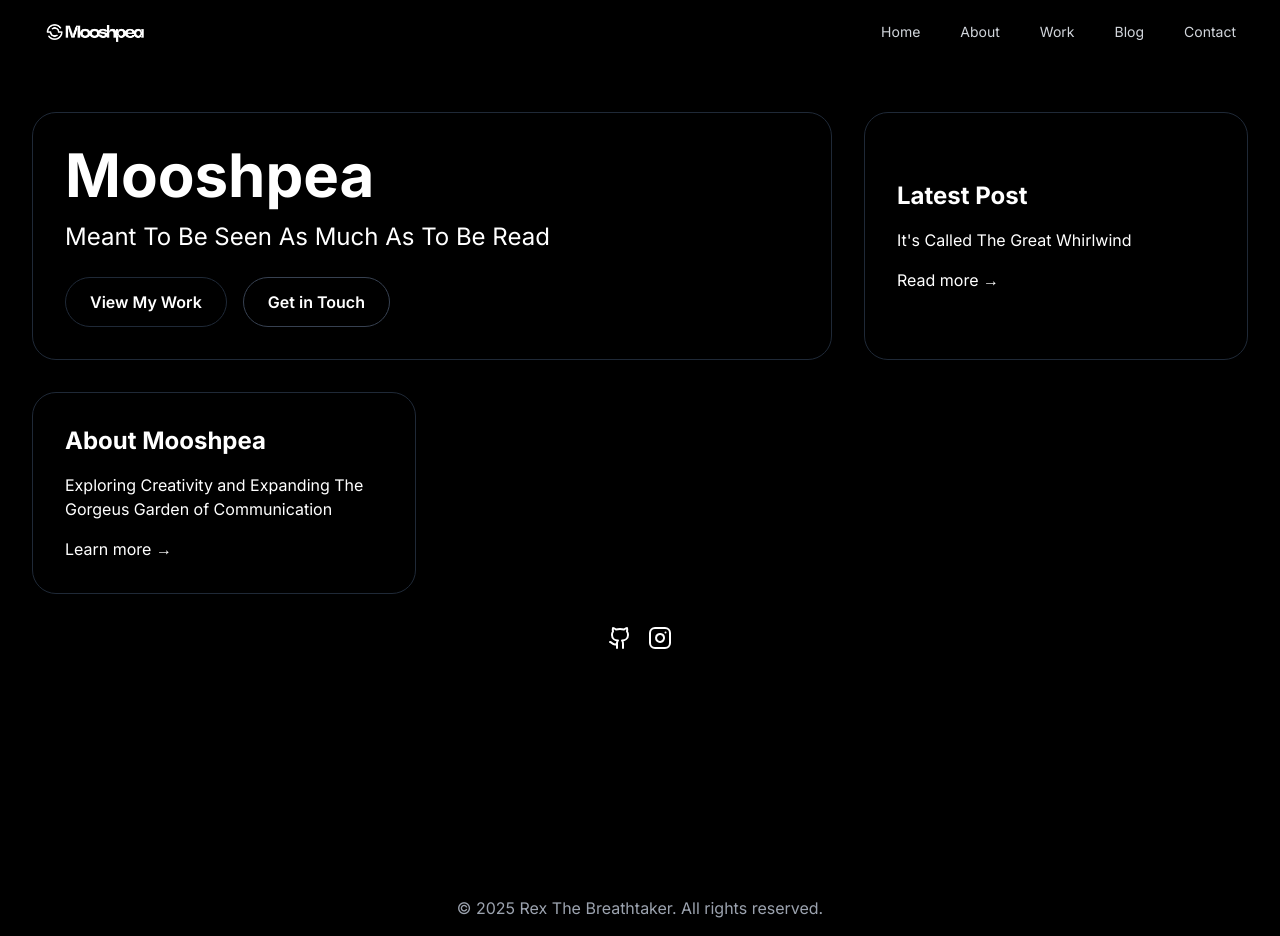
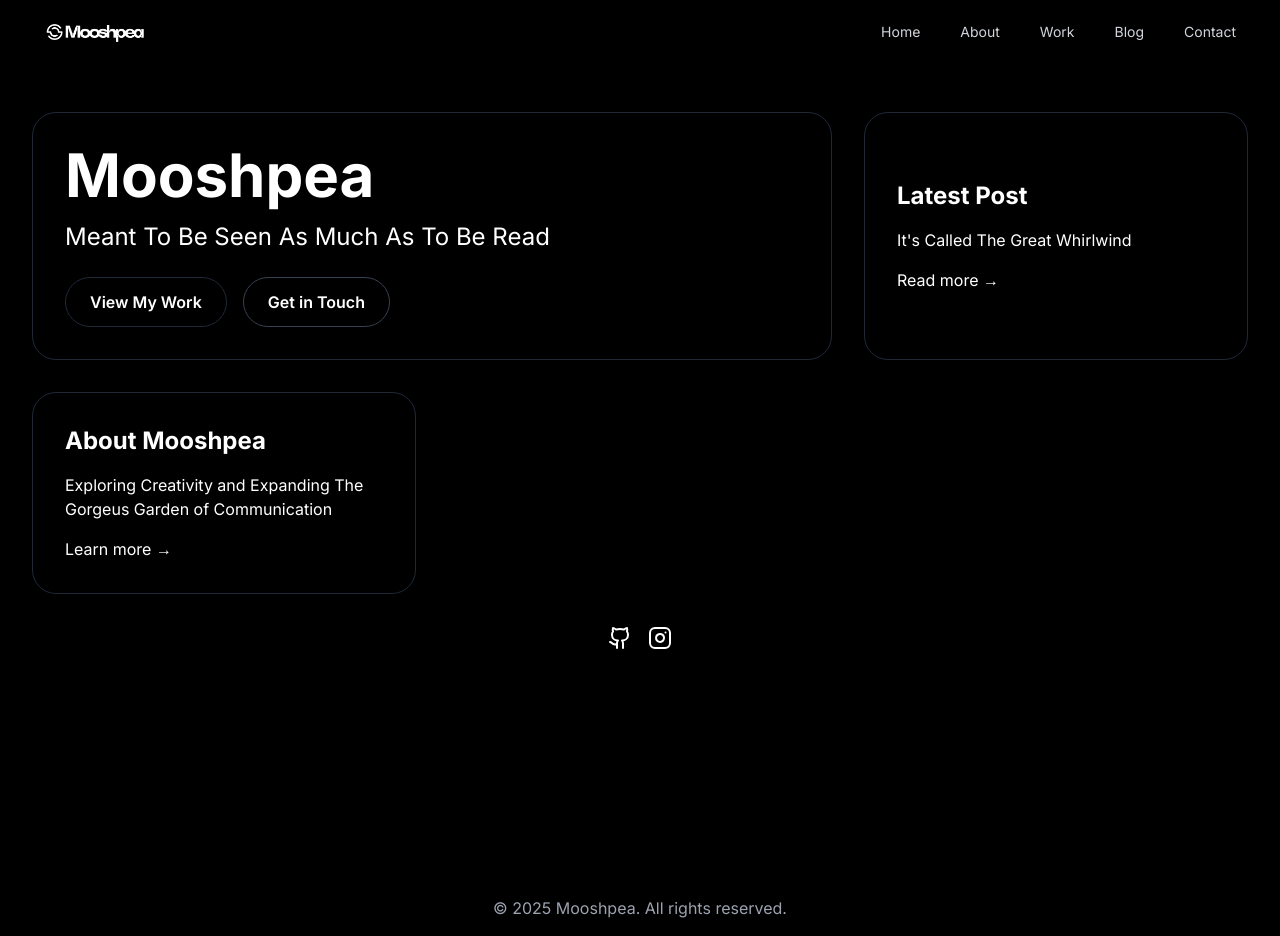
Before and after one commit to rexthebreathtaker/damn-dirty-apes, a Next.js app: page / in a window 1280 px wide. Built offline with nearby package versions, Linux system fonts and the light colour scheme.

Commit message:
Update Footer.tsx

```diff
--- a/app/components/Footer.tsx
+++ b/app/components/Footer.tsx
@@ -2,7 +2,7 @@
   return (
     <footer className="bg-black bg-opacity-50 backdrop-blur-md py-4">
       <div className="max-w-7xl mx-auto px-4 sm:px-6 lg:px-8">
-        <p className="text-center text-gray-400">© {new Date().getFullYear()} Rex The Breathtaker. All rights reserved.</p>
+        <p className="text-center text-gray-400">© {new Date().getFullYear()} Mooshpea. All rights reserved.</p>
       </div>
     </footer>
   )
```
